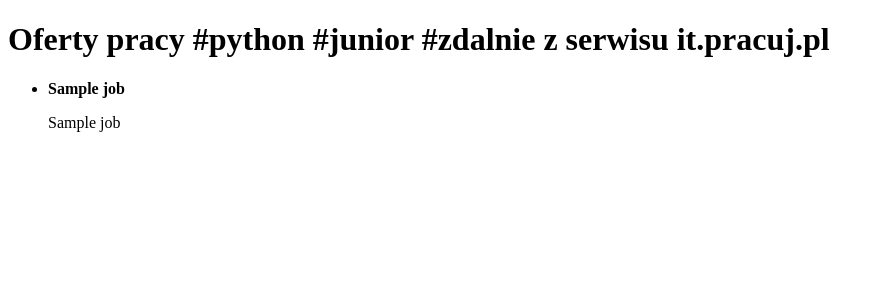
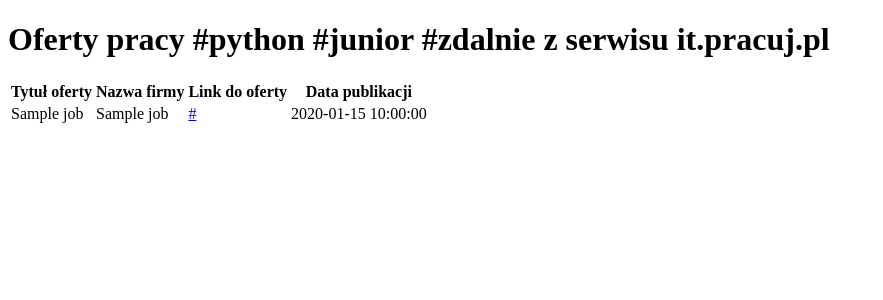
Before and after one commit to barrakz/job-scraper, a Flask app: template templates/home.html in a window 1280 px wide. Shown: the top 300 px of the page, without its empty margins (0-883 px from the left). Run offline with Flask 3, Linux system fonts and the light colour scheme; the template is opened without the code that fills it: most values are stand-ins (such as "Sample title", 1, 10 or a date in 2020).

Commit message:
added link and publish date to offers

```diff
--- a/templates/home.html
+++ b/templates/home.html
@@ -5,13 +5,21 @@
   </head>
   <body>
     <h1>Oferty pracy #python #junior #zdalnie z serwisu it.pracuj.pl</h1>
-    <ul>
+    <table>
+      <tr>
+        <th>Tytuł oferty</th>
+        <th>Nazwa firmy</th>
+        <th>Link do oferty</th>
+        <th>Data publikacji</th>
+      </tr>
       {% for job in job_titles %}
-        <li>
-            <b>{{ job.offer_title }}</b>
-            <p>{{ job.company_name }}</p>
-        </li>
+        <tr>
+          <td>{{ job.offer_title }}</td>
+          <td>{{ job.company_name }}</td>
+          <td><a href="{{ job.link }}" target="_blank">{{ job.link }}</a></td>
+          <td>{{ job.date }}</td>
+        </tr>
       {% endfor %}
-    </ul>
+    </table>
   </body>
 </html>
```
Also changed, not shown: job_titles.json (+1 -1 lines), main.py (+7 -4 lines).
